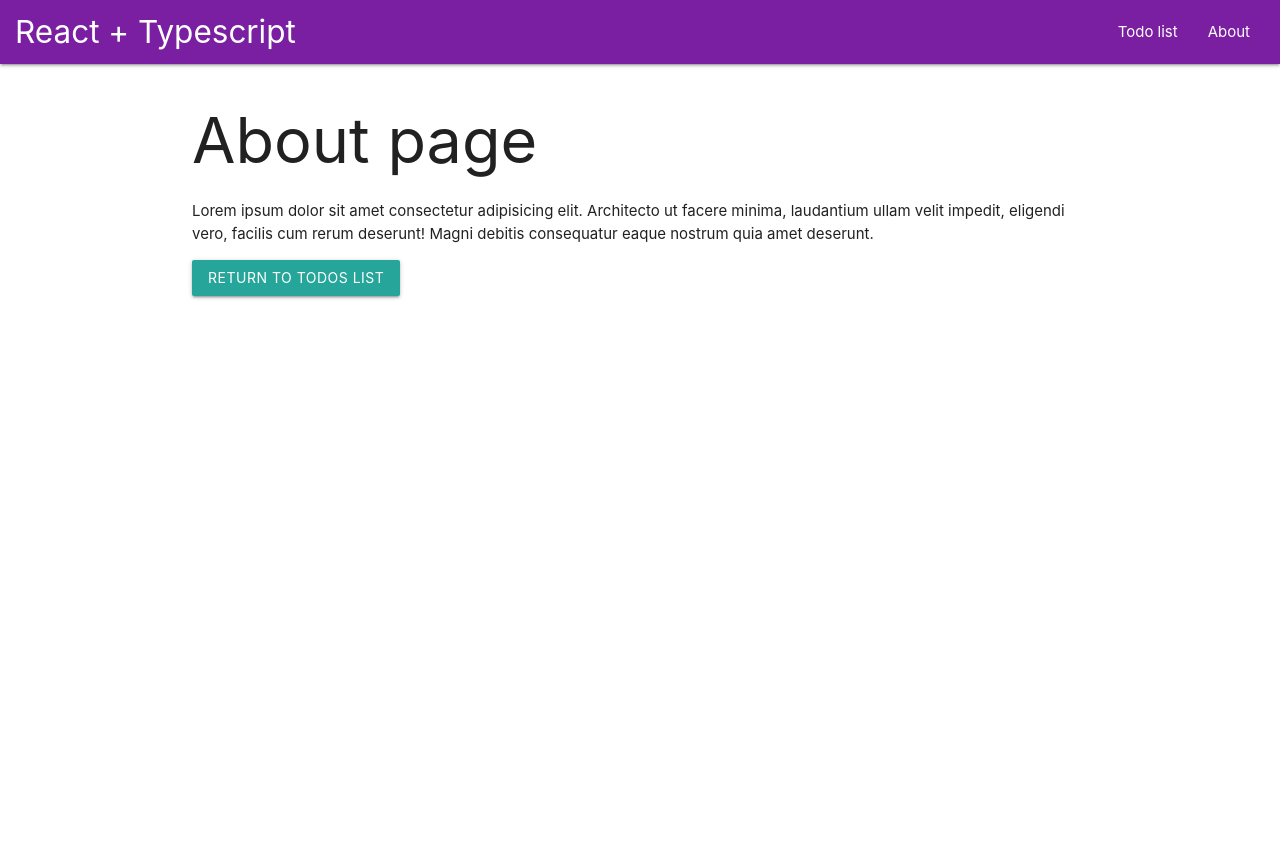
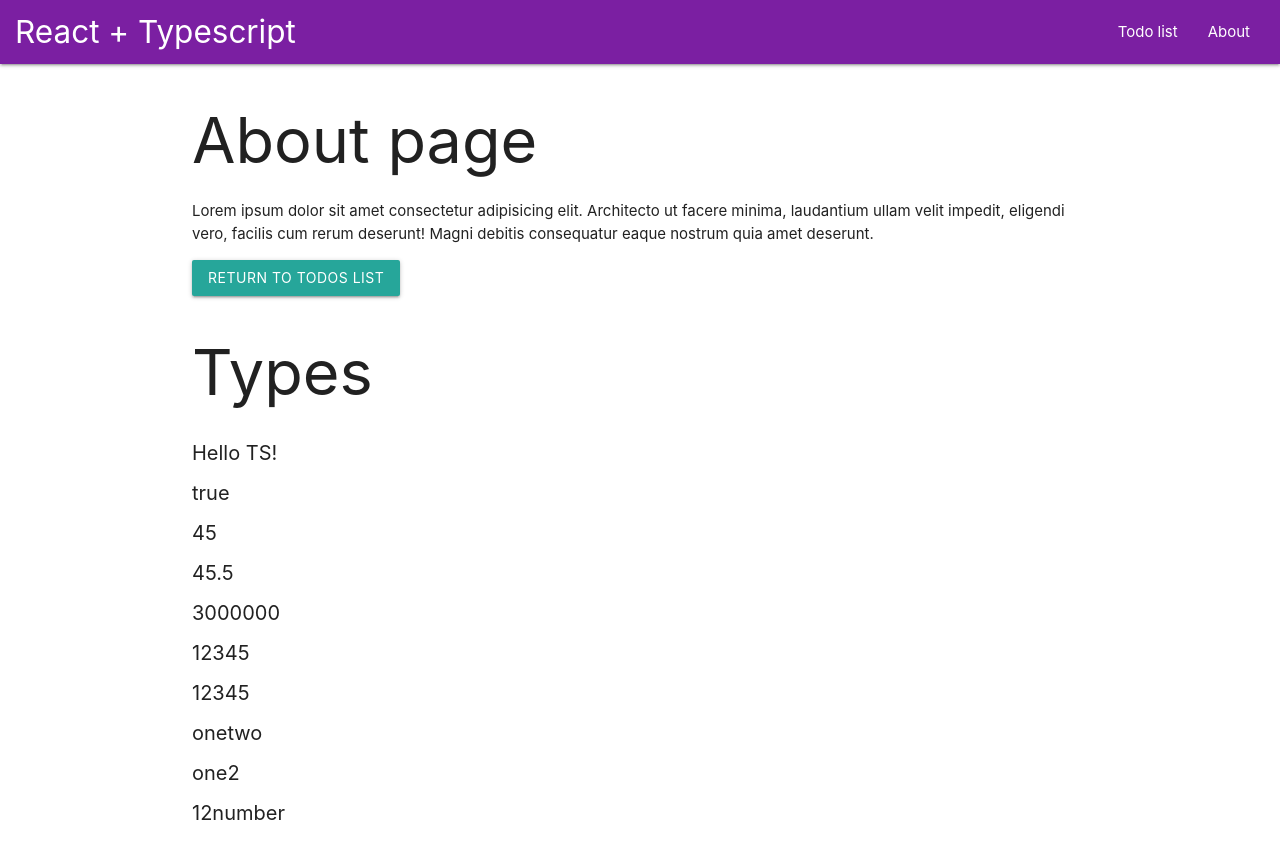
Before and after one commit to SDen4/react_typescript, a React (Create React App) app: page /about in a window 1280 px wide. Before the commit the page ends 800 px from the top, so only its background shows below. Built offline with nearby package versions, Linux system fonts and the light colour scheme.

Commit message:
base types

```diff
--- a/src/index.css
+++ b/src/index.css
@@ -42,3 +42,19 @@ code {
 .todo i {
   z-index: 2;
 }
+
+.types {
+  display: flex;
+  flex-direction: column;
+  align-items: flex-start;
+  justify-content: flex-start;
+}
+
+.types h1 {
+  margin-bottom: 2rem;
+}
+
+.types span {
+  font-size: 20px;
+  margin-bottom: 10px;
+}
--- a/src/pages/AboutPage.tsx
+++ b/src/pages/AboutPage.tsx
@@ -1,5 +1,6 @@
 import React from 'react';
 import { useHistory } from 'react-router-dom';
+import { Sample } from '../types_example/Types';
 
 export const AboutPage: React.FC = () => {
   const history = useHistory();
@@ -16,6 +17,7 @@ export const AboutPage: React.FC = () => {
       <button className="btn" onClick={() => history.push('/')}>
         Return to todos list
       </button>
+      <Sample />
     </>
   );
 };
--- /dev/null
+++ b/src/types_example/Types.tsx
@@ -0,0 +1,63 @@
+import React from 'react';
+
+export const Sample: React.FC = () => {
+  // string
+  const str: string = 'Hello TS!';
+
+  // boolean
+  const isBoolean: boolean = true;
+
+  // number
+  const number: number = 45;
+
+  // float
+  const number2: number = 45.5;
+
+  // number3
+  const number3: number = 3e6;
+
+  // array of numbers
+  const arrayNum: number[] = [1, 2, 3, 4, 5];
+  const arrayNum2: Array<number> = [1, 2, 3, 4, 5];
+
+  // array of strings
+  const arrayStr: string[] = ['one', 'two'];
+
+  // tuple (array of different types)
+  const arrayDif: [string, number] = ['one', 2];
+
+  // any - для изменения типов, если это все-таки необходимо
+  let any: any = '12';
+  any = 12;
+
+  // функция, которая ничего не возвращает
+  function name(name: string): void {
+    name = name + ' ';
+  }
+
+  // never
+  function error(message: string): never {
+    throw new Error(message);
+  }
+
+  return (
+    <div className="types">
+      <h1>Types</h1>
+      <span>{str}</span>
+      <span>{`${isBoolean ? 'true' : 'false'}`}</span>
+      <span>{number}</span>
+      <span>{number2}</span>
+      <span>{number3}</span>
+      <span>{arrayNum}</span>
+      <span>{arrayNum2}</span>
+      <span>{arrayStr}</span>
+      <span>{arrayDif}</span>
+      <span>
+        {any}
+        {typeof any}
+      </span>
+      <span>{name}</span>
+      <span>{error}</span>
+    </div>
+  );
+};
```
